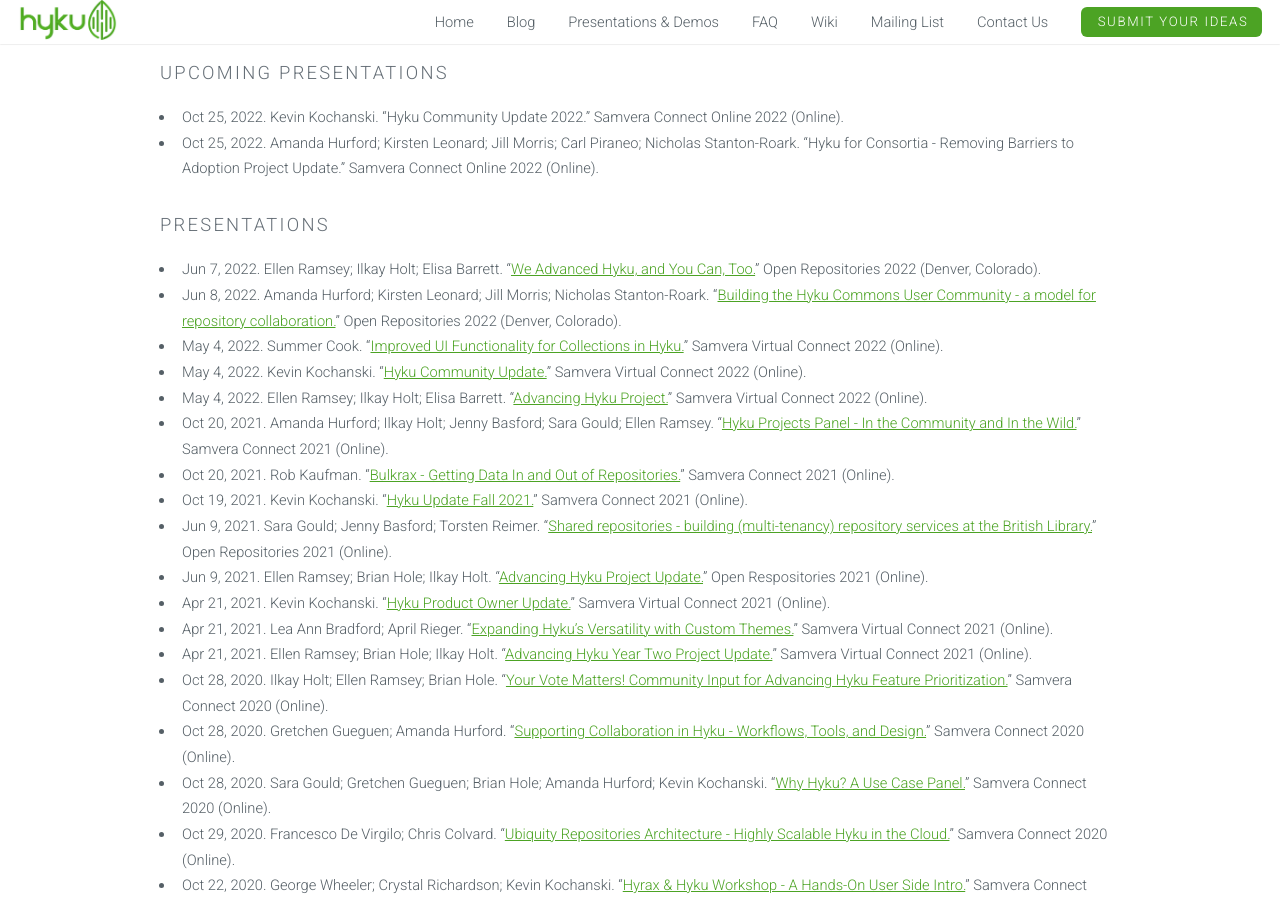
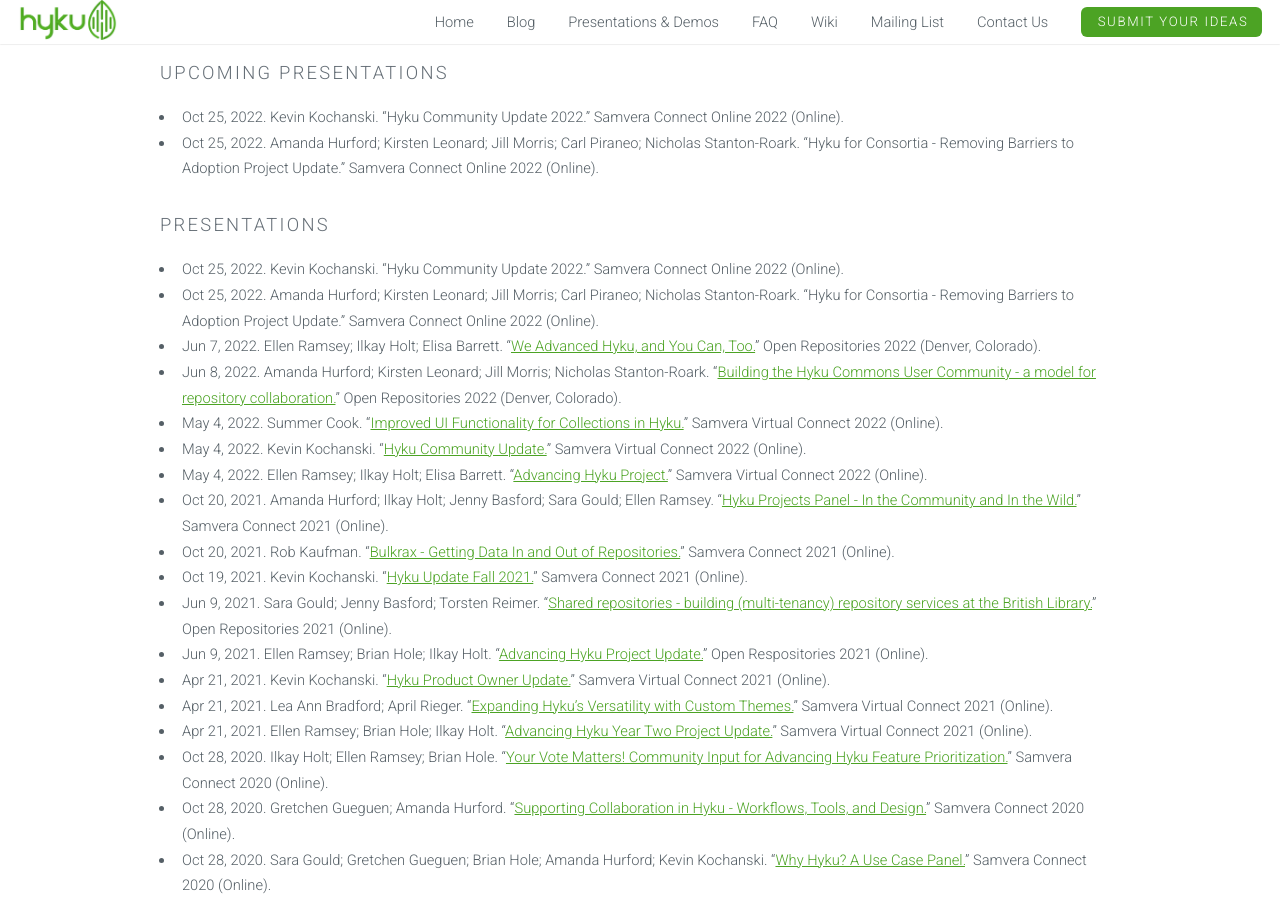
Before and after one commit to samvera-labs/hyku.github.io, a Jekyll site: the page built from presentations.html, in a window 1280 px wide and 900 px high, scrolled down 302 px. Built offline with Jekyll 4.4.1, drawn with Linux system fonts in a browser that asks for light colours; nearby versions of some CDN libraries; library files that are not in the unit come from our copies.

Commit message:
added connect 22 presentations

```diff
--- a/_data/previous_presentations.yml
+++ b/_data/previous_presentations.yml
@@ -1,3 +1,21 @@
+- title: Hyku Community Update 2022
+  presenters:
+    - Kevin Kochanski
+  event: Samvera Connect Online 2022
+  location: "Online"
+  date: 2022-10-25
+  url:
+- title: Hyku for Consortia - Removing Barriers to Adoption Project Update
+  presenters:
+    - Amanda Hurford
+    - Kirsten Leonard
+    - Jill Morris
+    - Carl Piraneo
+    - Nicholas Stanton-Roark
+  event: Samvera Connect Online 2022
+  location: "Online"
+  date: 2022-10-25
+  url:
 - title: We Advanced Hyku, and You Can, Too
   presenters:
     - Ellen Ramsey
```
